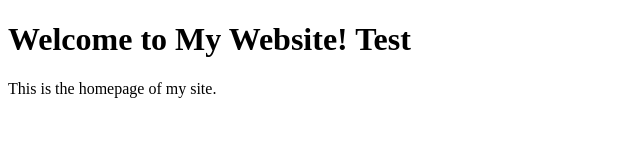
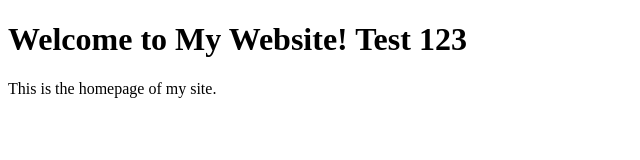
Before and after one commit to runnerdc/festrate, a plain HTML site: page index.html in a window 1280 px wide. Shown: the full height of the page, 0-640 px from the left. Drawn offline with Linux system fonts and the light colour scheme.

Commit message:
Update index.html

```diff
--- a/index.html
+++ b/index.html
@@ -6,7 +6,7 @@
 	<title>My Home Page</title>
 </head>
 <body>
-	<h1>Welcome to My Website! Test</h1>
+	<h1>Welcome to My Website! Test 123</h1>
 	<p>This is the homepage of my site.</p>
 </body>
 </html>
```
